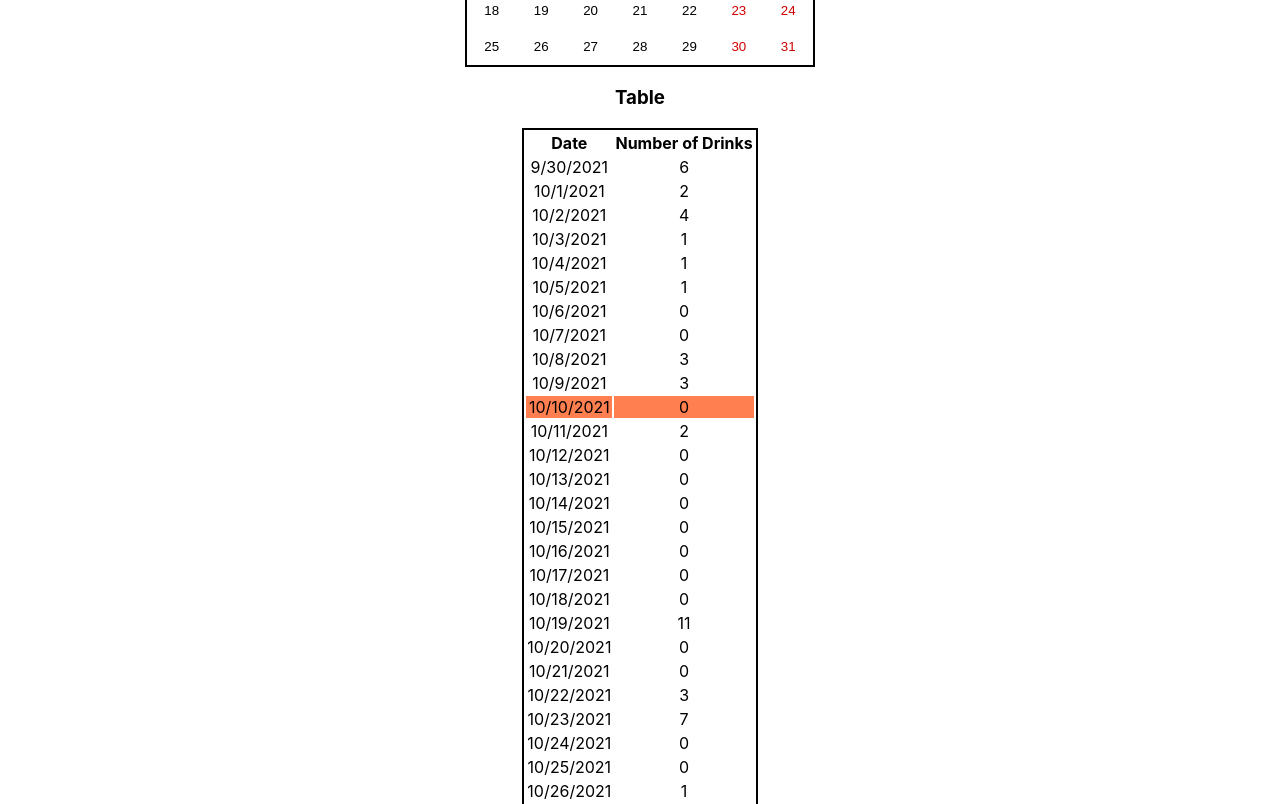
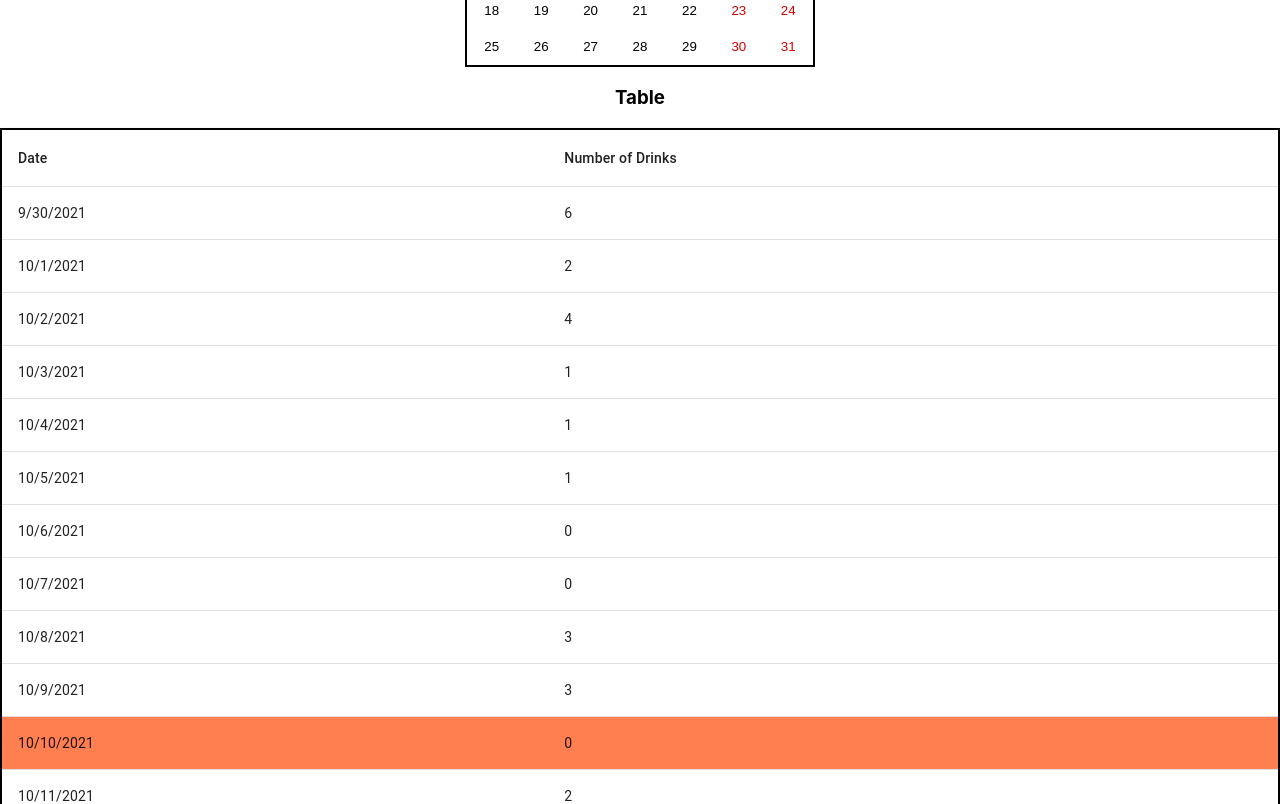
Before and after one commit to AVLynch5/Solo-Spike, a React (Create React App) app: page / in a window 1280 px wide. Shown: the part 400-1204 px from the top of the page. Built offline with nearby package versions, Linux system fonts and the light colour scheme.

Commit message:
replaced table with mui basic table

```diff
--- a/src/Components/CalendarComp/CalendarComp.jsx
+++ b/src/Components/CalendarComp/CalendarComp.jsx
@@ -8,6 +8,14 @@ import 'react-calendar/dist/Calendar.css';
 //import CSS
 import './CalendarComp.css'
 import CalenderCompChild from "../CalendarCompChild/CalendarCompChild";
+//import components for table
+import Table from '@mui/material/Table';
+import TableBody from '@mui/material/TableBody';
+import TableCell from '@mui/material/TableCell';
+import TableContainer from '@mui/material/TableContainer';
+import TableHead from '@mui/material/TableHead';
+import TableRow from '@mui/material/TableRow';
+import Paper from '@mui/material/Paper';
 
 
 function CalendarComp(){
@@ -76,19 +84,23 @@ function CalendarComp(){
                 />
             </div>
             <h3>Table</h3>
-            <table className="table">
-                <thead>
-                    <tr>
-                        <th>Date</th>
-                        <th>Number of Drinks</th>
-                    </tr>
-                </thead>
-                <tbody>
-                    {dataToShow.map((day) => {
-                        return(<CalenderCompChild key={day.id} day={day} dateToDisplay={moment(value).format('l')} /* need to pass state var via props for var to update onChange *//>)
-                    })}
-                </tbody>
-            </table>
+           <Paper>
+               <TableContainer>
+                    <Table className="table">
+                        <TableHead>
+                            <TableRow>
+                                <TableCell>Date</TableCell>
+                                <TableCell>Number of Drinks</TableCell>
+                            </TableRow>
+                        </TableHead>
+                        <TableBody>
+                            {dataToShow.map((day) => {
+                                return(<CalenderCompChild key={day.id} day={day} dateToDisplay={moment(value).format('l')} /* need to pass state var via props for var to update onChange *//>)
+                            })}
+                        </TableBody>
+                    </Table>
+               </TableContainer>
+           </Paper>
         </>
     );
 }
--- a/src/Components/CalendarCompChild/CalendarCompChild.jsx
+++ b/src/Components/CalendarCompChild/CalendarCompChild.jsx
@@ -1,14 +1,16 @@
 import moment from "moment";
 import './CalendarCompChild.css';
+import TableRow from '@mui/material/TableRow';
+import TableCell from '@mui/material/TableCell';
 
 function CalenderCompChild({day, dateToDisplay}){
 
     return(
         <>
-           <tr className={moment(day.date).format('l') == dateToDisplay ? 'highLight' : 'filler'}>
-               <td>{moment(day.date).format('l')}</td>
-               <td>{day.drinks}</td>
-            </tr>
+            <TableRow className={moment(day.date).format('l') == dateToDisplay ? 'highLight' : 'filler'}>
+               <TableCell>{moment(day.date).format('l')}</TableCell>
+               <TableCell>{day.drinks}</TableCell>
+            </TableRow>
         </>
     );
 }
```
